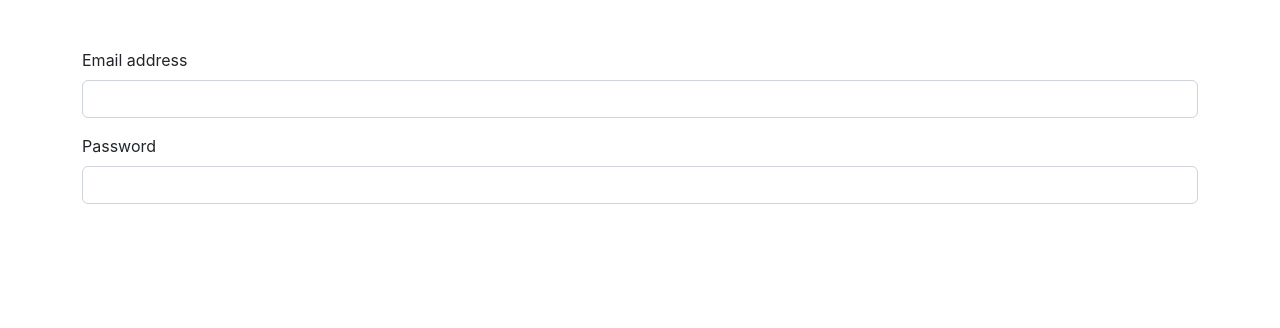
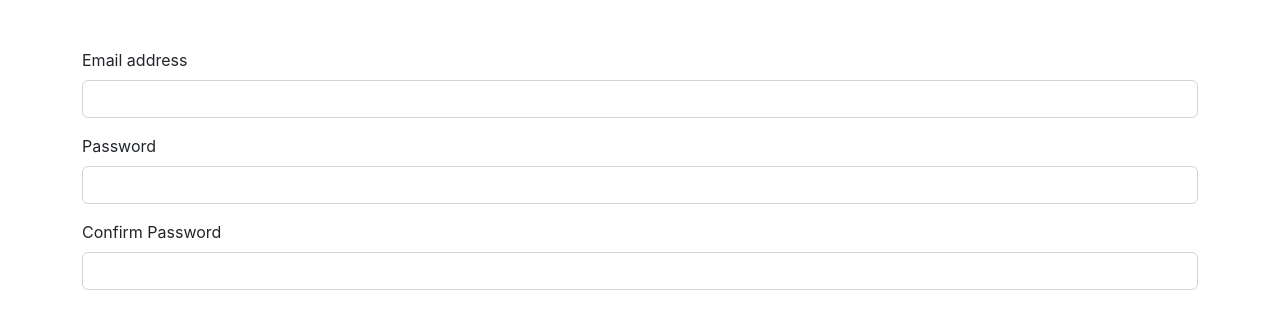
Before and after one commit to DavidPerelman/signup-form, a React (Create React App) app: page / in a window 1280 px wide. Shown: the top 328 px of the page. Built offline with nearby package versions, Linux system fonts and the light colour scheme.

Commit message:
setup confirm password input test

```diff
--- a/src/App.js
+++ b/src/App.js
@@ -27,6 +27,17 @@
             className='form-control'
           />
         </div>
+        <div className='mb-3'>
+          <label htmlFor='confirm-password' className='form-label'>
+            Confirm Password
+          </label>
+          <input
+            type='password'
+            id='confirm-password'
+            name='confirm-password'
+            className='form-control'
+          />
+        </div>
       </form>
     </div>
   );
```
Also changed, not shown: 1 other file (tests, documents, lock files or other folders).
